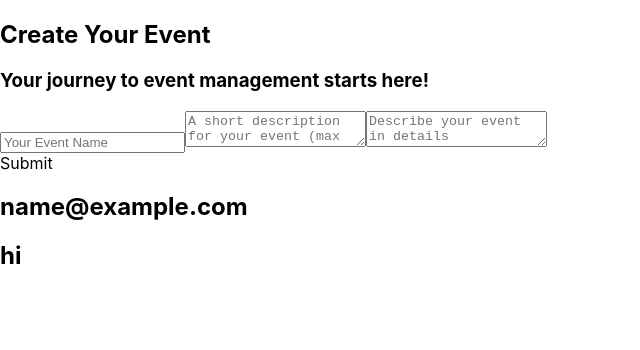
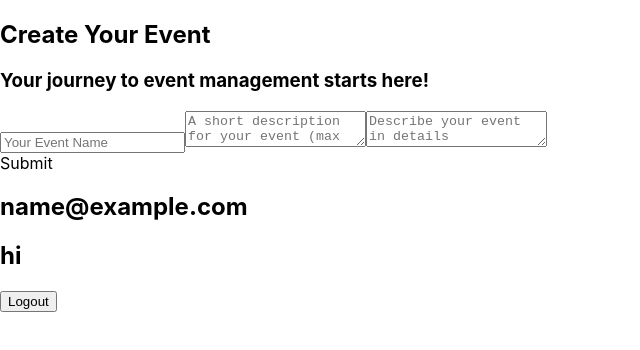
Before and after one commit to EventHub-WebApp/frontend, a React (Create React App) app: page /events in a window 1280 px wide. Shown: the top 350 px of the page, without its empty margins (0-640 px from the left). Built offline with nearby package versions, Linux system fonts and the light colour scheme; sample sign-in values are in the browser's storage.

Commit message:
added logout component

```diff
--- a/src/components/CreateEvent/CreateEvent.js
+++ b/src/components/CreateEvent/CreateEvent.js
@@ -4,6 +4,7 @@ import "./CreateEvent.css";
 import axios from 'axios';
 import { useContext } from 'react';
 import { UserContext } from '../../Providers/UserProvider';
+import LogoutButton from "../Logout/Logout";
 
 const CreateEvent = () => {
 //   const [step, setStep] = useState(1);
@@ -76,6 +77,7 @@ console.log(user);
           </div>
            <h1>{user.email}</h1>
            <h1>hi</h1>
+           <LogoutButton/>
         </div>
     </section>
   )
--- /dev/null
+++ b/src/components/Logout/Logout.js
@@ -0,0 +1,30 @@
+import { useState } from 'react';
+import axios from 'axios';
+import { useNavigate } from "react-router-dom";
+
+function LogoutButton() {
+  const navigate = useNavigate();
+  const [loading, setLoading] = useState(false);
+
+  const handleLogout = async () => {
+    try {
+      setLoading(true);
+      await axios.get('http://localhost:5000/user/logout', {withCredentials:true}); // send a logout request to your backend
+      localStorage.removeItem('user'); // remove the user data from local storage
+      // update your application state to reflect that the user is no longer logged in
+      navigate('/');
+    } catch (error) {
+      console.error(error);
+    } finally {
+      setLoading(false);
+    }
+  };
+
+  return (
+    <button onClick={handleLogout} disabled={loading}>
+      Logout
+    </button>
+  );
+}
+
+export default LogoutButton;
```
